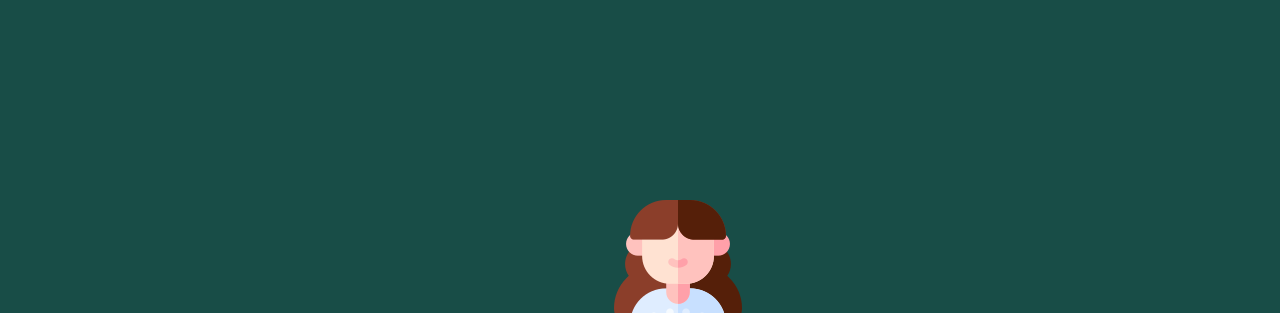
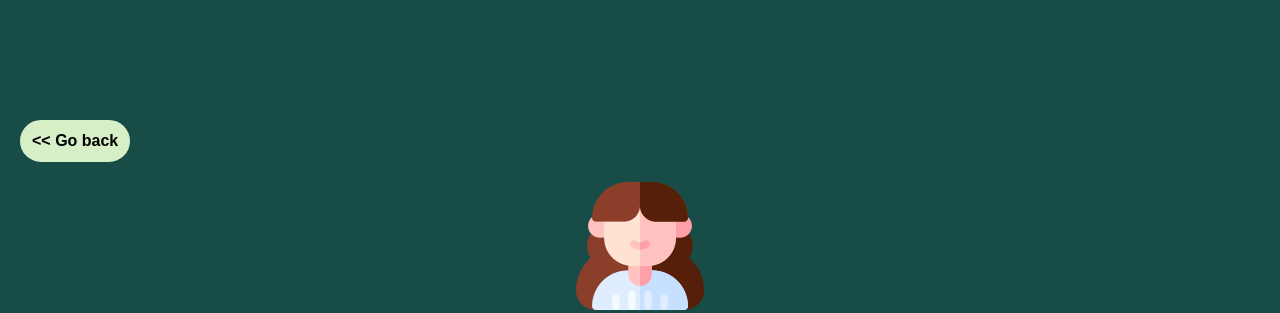
Before and after one commit to artemis-p/My_site, a plain HTML site: page about.html in a window 1280 px wide. Shown: the top 313 px of the page. Drawn offline with nearby package versions, Linux system fonts and the light colour scheme.

Commit message:
Added functionality and style for back button

```diff
--- a/index.js
+++ b/index.js
@@ -0,0 +1,3 @@
+$("button").click(function () {
+    window.history.back(-1);
+})
--- a/styles.css
+++ b/styles.css
@@ -53,8 +53,19 @@ a {
     padding-top: 10px;
 }
 
+.btn-back {
+    background-color: #d6efc7;
+    border: 2px solid #d6efc7;
+    border-radius: 40px;
+    display: block;
+    font-size: medium;
+    font-weight: bold;
+    margin: 20px;
+    padding: 10px;
+}
+
 .heading {
-    padding: 200px 0 40px;
+    padding: 100px 0 40px;
     line-height: 1.5;
 }
 
```
